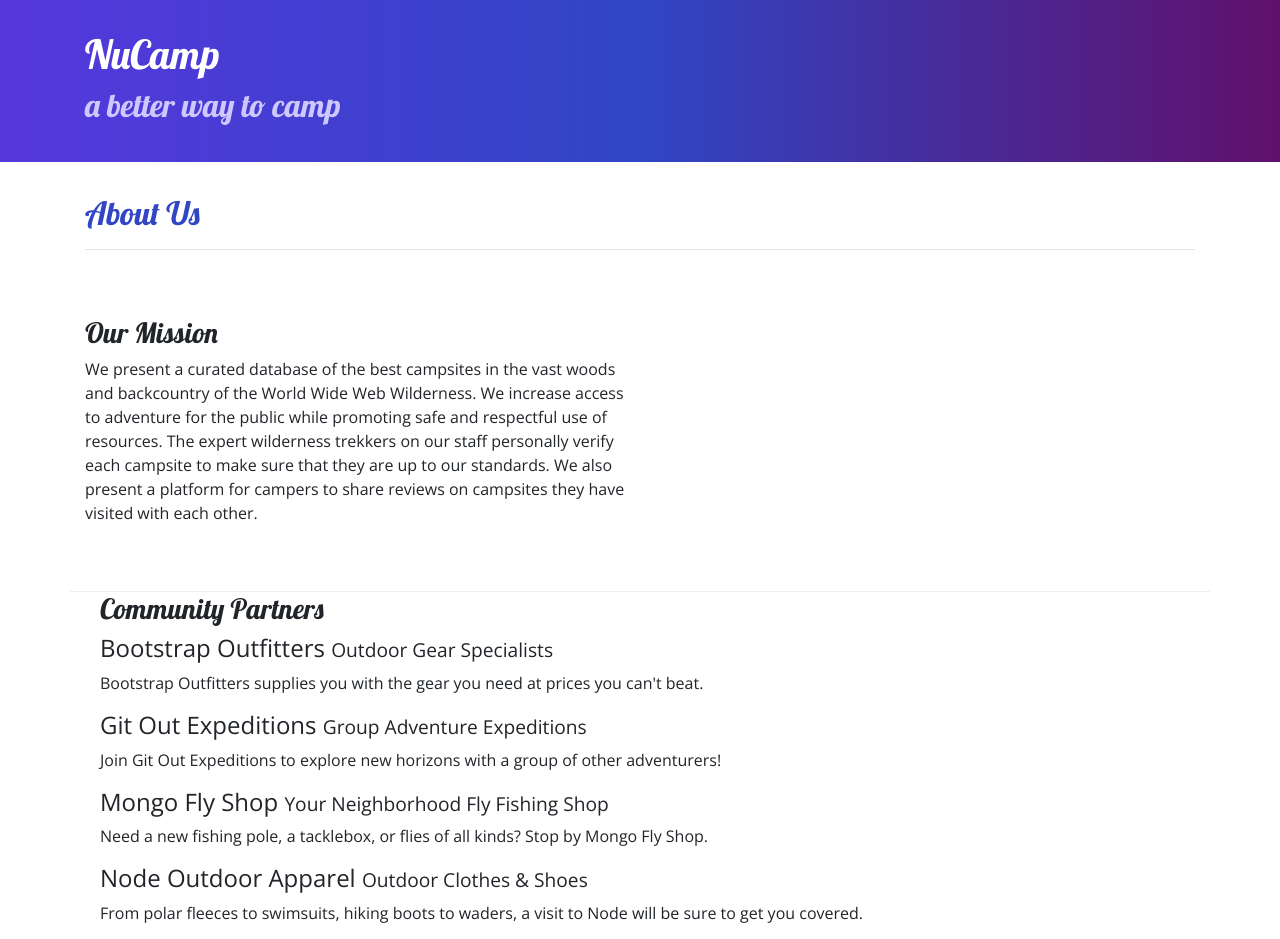
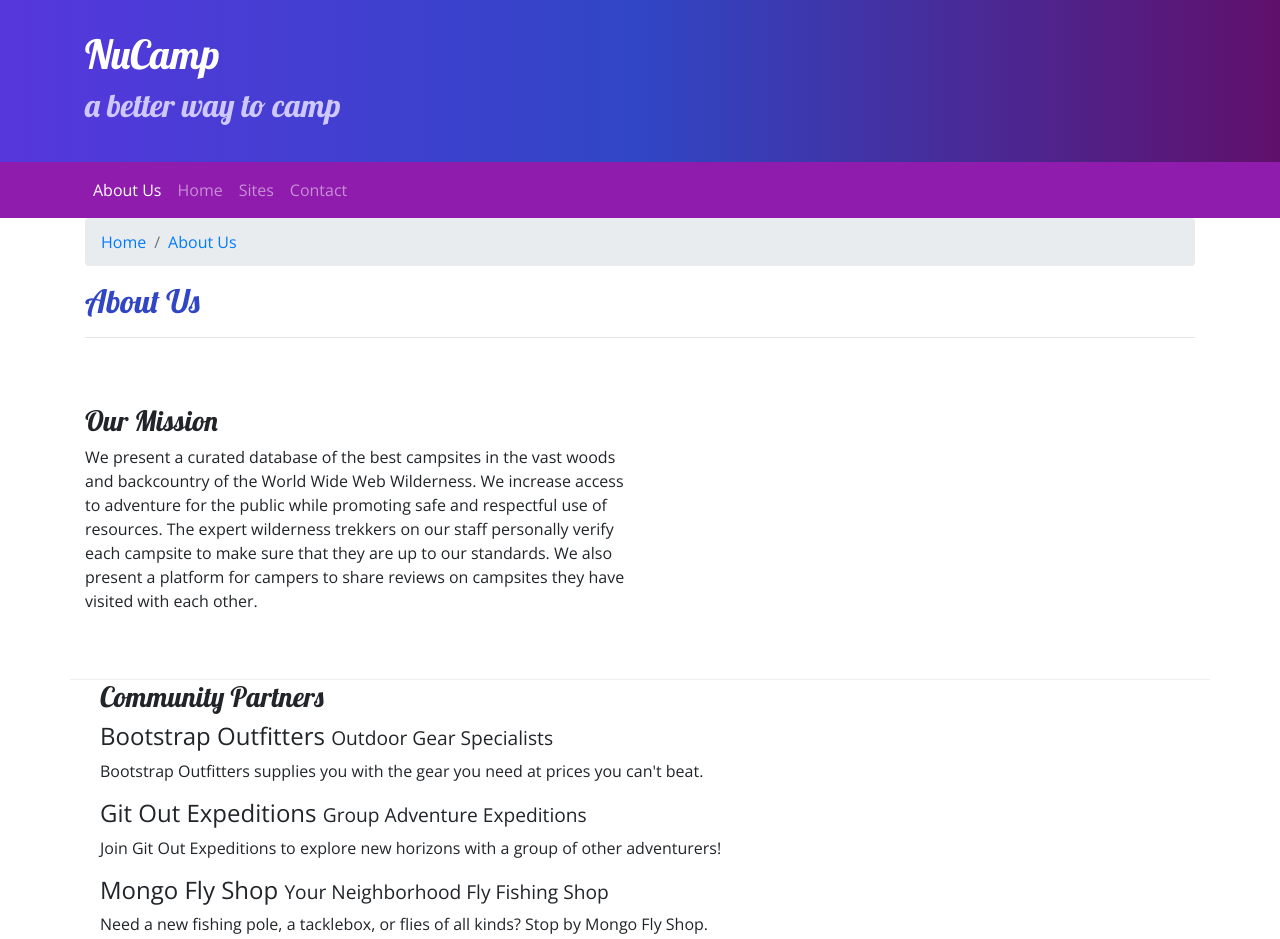
Before and after one commit to mikilao/NuCampSite, a website: page aboutus.html in a window 1280 px wide. Shown: the top 939 px of the page. Drawn offline with nearby package versions, Linux system fonts and the light colour scheme.

Commit message:
navbar and breadcrumbs

```diff
--- a/aboutus.html
+++ b/aboutus.html
@@ -25,10 +25,29 @@
             </div>
         </div>
     </header>
+    <nav class="navbar navbar-expand-sm navbar-dark sticky-top">
+        <div class="container">
+            <button class="navbar-toggler ml-auto" type="button" data-toggle="collapse" data-target="#nucampNavbar">
+            <span class="navbar-toggler-icon"></span>
+        </button>
+        <div class="collapse navbar-collapse" id="nucampNavbar">
+            <ul class="navbar-nav">
+                <li class="nav-item active"><a class="nav-link" href="#">About Us</a></li>
+                <li class="nav-item"><a class="nav-link" href="index.html">Home</a></li>
+                <li class="nav-item"><a class="nav-link" href="#">Sites</a></li>
+                <li class="nav-item"><a class="nav-link" href="#">Contact</a></li>
+            </ul>
+        </div>
+        </div>
 
+    </nav>
     <div class="container">
         <div class="row">
             <div class="col-12 ">
+                <ol class="breadcrumb">
+                    <li class="breadcrumb-item"><a href="index.html">Home</a></li>
+                    <li class="breadcrumb-item active"><a href="aboutus.html">About Us</a></li>
+                </ol>
                <h2>About Us</h2>
                <hr />
             </div>
--- a/css/styles.css
+++ b/css/styles.css
@@ -5,7 +5,9 @@ body {
 h1, h2, h3 {
     font-family: "Lobster", cursive;
 }
-
+.jumbotron {
+    margin: 0;
+}
 h2 {
     color: #3046C5;
 }
@@ -30,3 +32,6 @@ footer {
     border-bottom: 1px ridge;
     min-height: 200px;
 }
+.navbar {
+    background-color: #901CAD;
+}
```
Also changed, not shown: index.html (+15 -0 lines).
